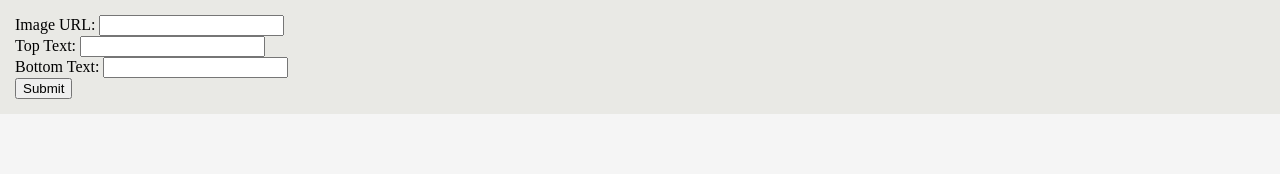
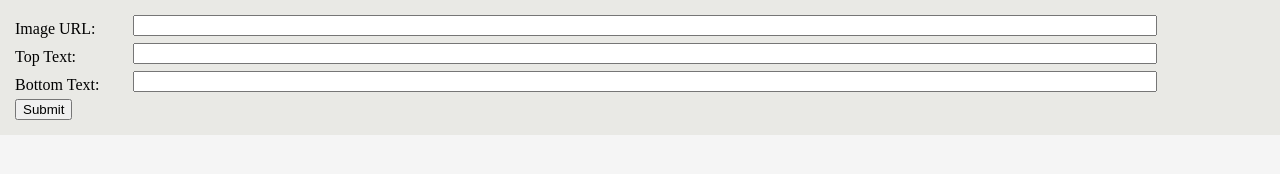
Before and after one commit to n8snyder/meme-generator, a plain HTML site: page index.html in a window 1280 px wide. Drawn offline with Linux system fonts and the light colour scheme.

Commit message:
Change form field position

```diff
--- a/style.css
+++ b/style.css
@@ -6,6 +6,12 @@ body {
 form {
     background-color: rgb(233, 233, 229);
     padding: 15px 0px 15px 15px;
+    line-height: 28px;
+}
+input {
+    position: absolute;
+    left: 10em;
+    width: 80%;
 }
 .container {
     position: relative;
@@ -27,6 +33,7 @@ form {
 
     width: 500px;
     padding: 0px 0px 15px 15px;
+    display: inline-block;
 }
 
 img {
```
